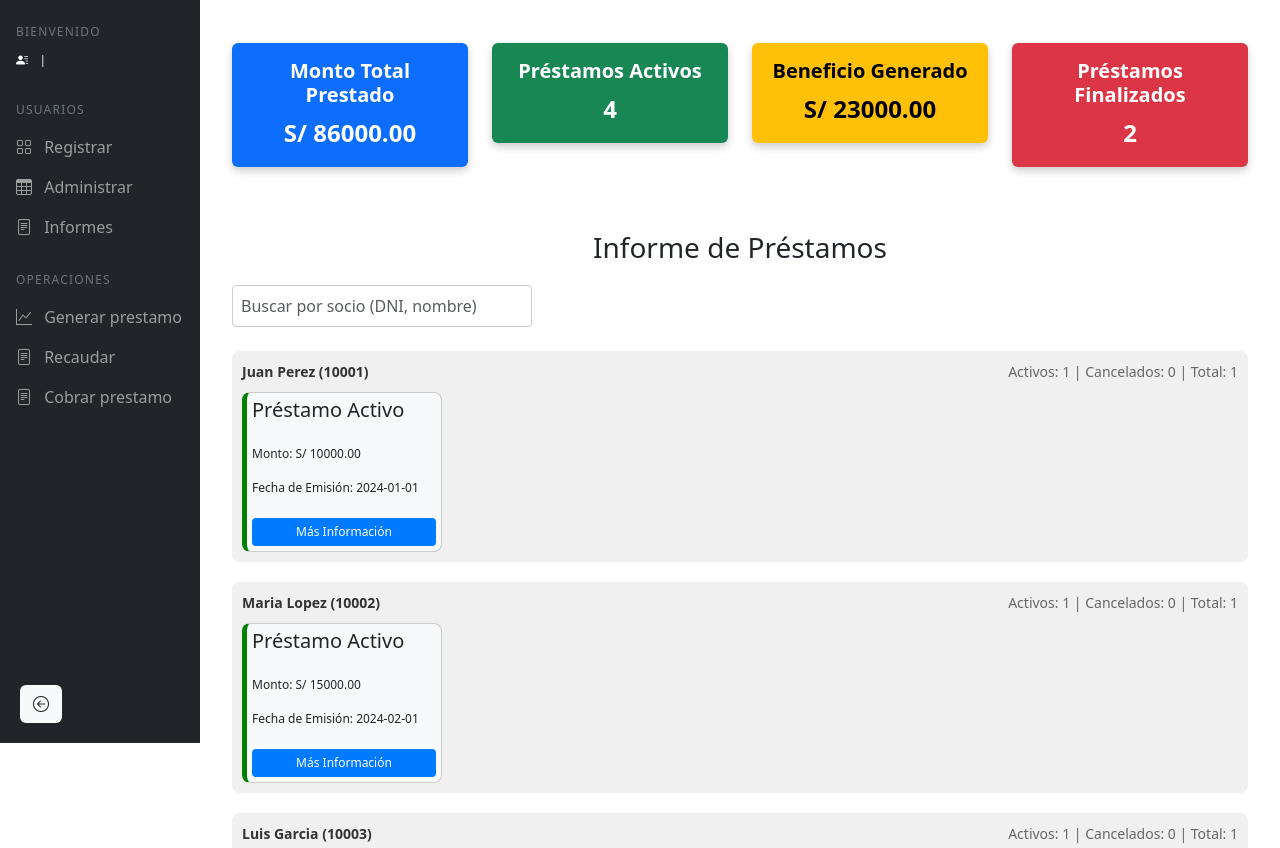
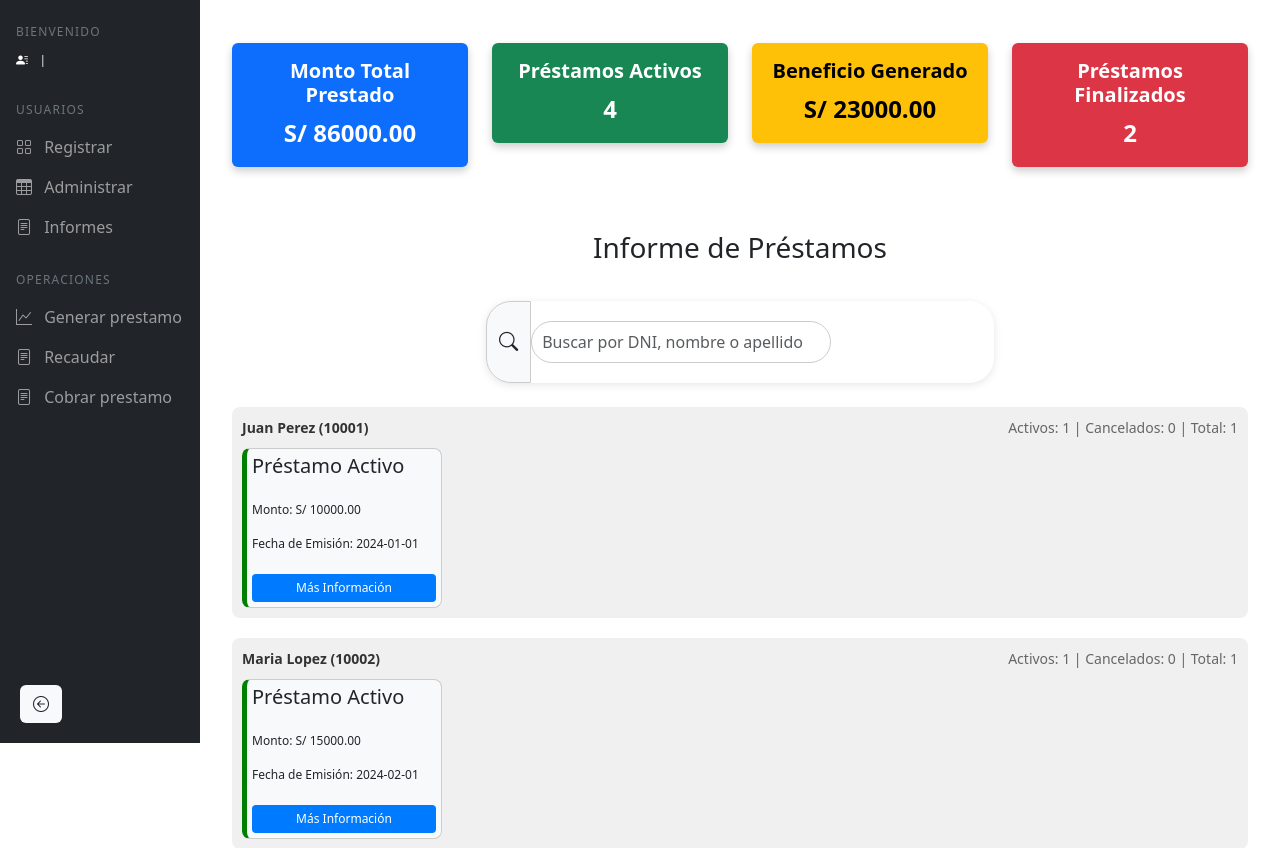
Before and after one commit to DvJeremy/WEB_ASOCIACION_PPP, a PHP site: page /ADMINISTRADOR/informes_p.php in a window 1280 px wide. Shown: the part 57-905 px from the top of the page. Run offline with PHP 8.4, Linux system fonts and the light colour scheme; data comes from the database, SQL or seed files in the repository.

Commit message:
informes p final

```diff
--- a/ADMINISTRADOR/COMPONENTES_INFORMES/tac_pbackend.php
+++ b/ADMINISTRADOR/COMPONENTES_INFORMES/tac_pbackend.php
@@ -9,7 +9,7 @@ if (!$conexion) {
 // Filtro de búsqueda (si se proporciona)
 $filter = isset($_GET['filter']) ? "%" . $_GET['filter'] . "%" : '%';
 
-// Consulta SQL que obtiene los préstamos activos y cancelados
+// Consulta SQL que obtiene los préstamos activos y cancelados, con filtro por nombre, apellidos o DNI
 $query = "
     SELECT s.dni_socio, CONCAT(s.nombres, ' ', s.apellidos) AS socio,
            p.id_prestamo, p.monto, p.fecha_emision, p.fecha_finalizacion, p.estado_prestamo
--- a/ADMINISTRADOR/informes_p.php
+++ b/ADMINISTRADOR/informes_p.php
@@ -60,7 +60,18 @@
 
         <div class="container mt-5">
             <h3 class="text-center">Informe de Préstamos</h3>
-            <input type="text" id="filterInput" class="form-control" placeholder="Buscar por socio (DNI, nombre)">
+
+            <div class="container mt-3">
+                <div class="row justify-content-center">
+                    <div class="col-md-6">
+                        <div class="input-group">
+                            <span class="input-group-text" id="basic-addon1"><i class="bi bi-search"></i></span>
+                            <input type="text" id="filterInput" class="form-control" placeholder="Buscar por DNI, nombre o apellido" aria-label="Buscar" aria-describedby="basic-addon1">
+                        </div>
+                    </div>
+                </div>
+            </div>
+
             <div id="contenedorSocios" class="mt-4"></div>
         </div>
 
--- a/CSS/informes_p.css
+++ b/CSS/informes_p.css
@@ -149,3 +149,36 @@ button.more-info-btn:hover {
     font-weight: bold;
     color: #333;
 }
+
+/* Estilo adicional para el filtro */
+.input-group {
+    width: 100%;  /* Asegura que el input-group ocupe todo el ancho posible */
+    border-radius: 25px;
+    box-shadow: 0 2px 8px rgba(0, 0, 0, 0.1);
+    margin-top: 20px;
+}
+
+#filterInput {
+    border-radius: 25px;
+    padding-left: 10px;  /* Espacio para el ícono */
+    width: 100%;  /* Asegura que el campo de texto ocupe todo el espacio disponible */
+}
+
+.input-group-text {
+    border-radius: 25px 0 0 25px;
+    background-color: #f8f9fa;
+    border: 1px solid #ccc;
+}
+
+.bi-search {
+    font-size: 1.2rem;  /* Tamaño del ícono */
+}
+
+/* Estilo para que se vea centrado y no tan pequeño */
+.col-md-6 {
+    max-width: 100%;
+    margin-left: auto;
+    margin-right: auto;
+    padding-left: 0;
+    padding-right: 0;
+}
--- a/JS/tac_p.js
+++ b/JS/tac_p.js
@@ -1,6 +1,6 @@
 // Función para cargar los préstamos
 function cargarPrestamos() {
-    const filter = document.getElementById('filterInput').value;
+    const filter = document.getElementById('filterInput').value.trim(); // Obtener filtro y eliminar espacios extra
 
     // Realizar la solicitud al backend
     fetch(`../ADMINISTRADOR/COMPONENTES_INFORMES/tac_pbackend.php?filter=${filter}`)
@@ -80,6 +80,9 @@ function cargarPrestamosPorSocio(activos, cancelados) {
         `;
         contenedorSocios.appendChild(div);
     }
+
+    // Filtrar los divs según el texto introducido en el input
+    filterDivs(filter);
 }
 
 // Función para generar el HTML de los préstamos
@@ -102,6 +105,19 @@ function generatePrestamosHTML(prestamos, tipo) {
     return prestamosHTML;
 }
 
+// Función para filtrar los divs generados
+function filterDivs(filter) {
+    const sociosDivs = document.querySelectorAll('.socio-container');
+    sociosDivs.forEach(div => {
+        const socioInfo = div.querySelector('.socio-info').textContent.toLowerCase();
+        if (socioInfo.includes(filter.toLowerCase())) {
+            div.style.display = ''; // Mostrar div si cumple con el filtro
+        } else {
+            div.style.display = 'none'; // Ocultar div si no cumple con el filtro
+        }
+    });
+}
+
 // Llamar a la función cuando se carga la página
 document.addEventListener('DOMContentLoaded', cargarPrestamos);
 
```
